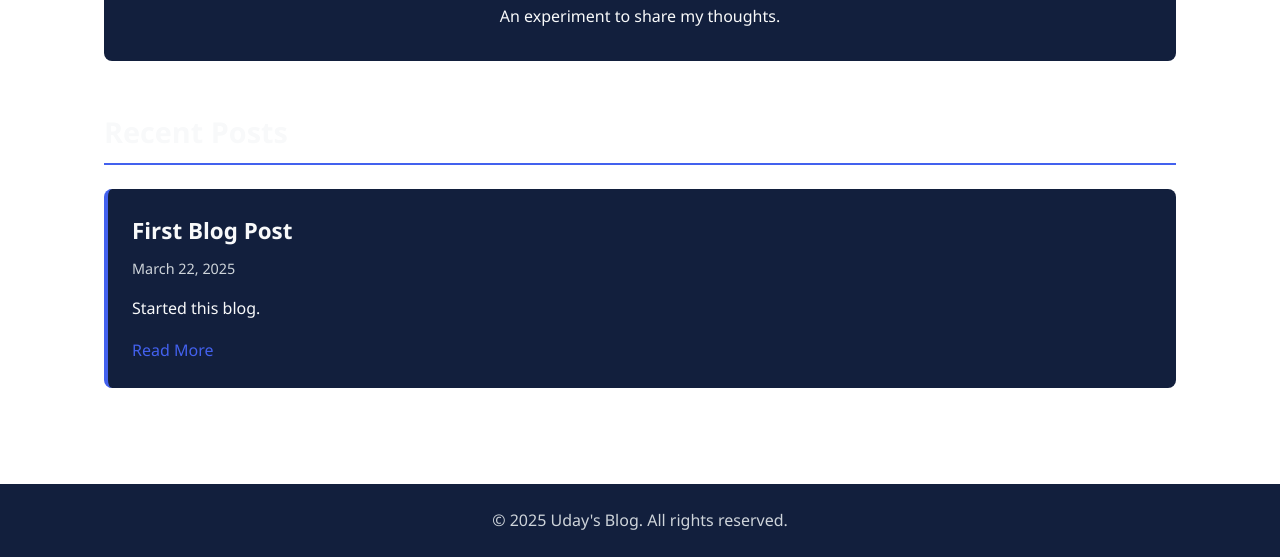
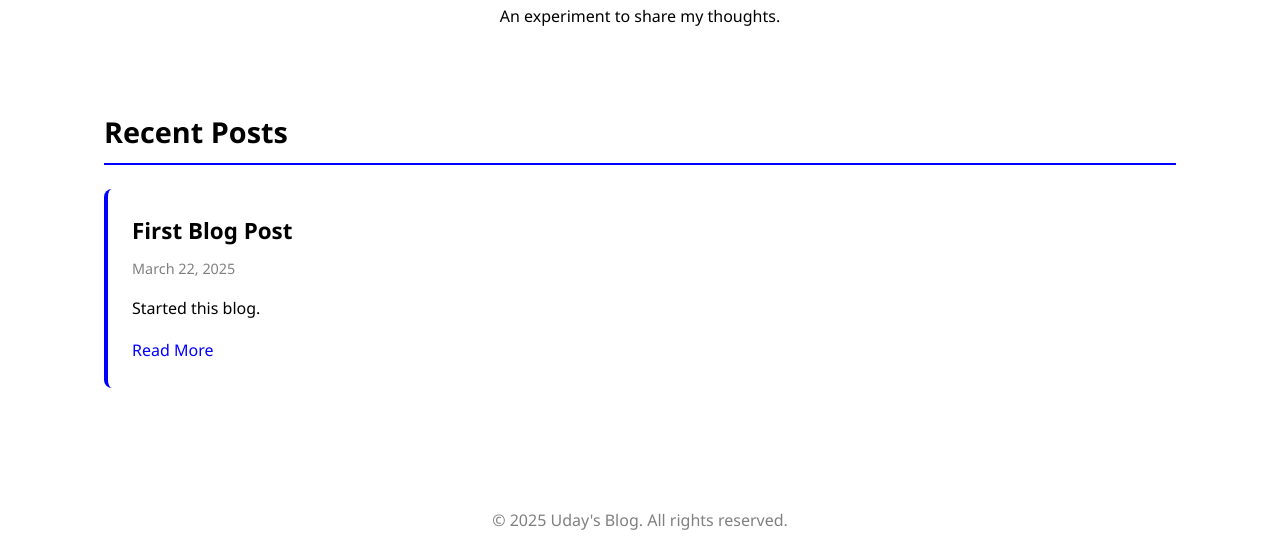
Before and after one commit to udaypande/blog, a plain HTML site: page index.html in a window 1280 px wide. Shown: the part 297-854 px from the top of the page. Drawn offline with Linux system fonts and the light colour scheme.

Commit message:
Update styles.css

```diff
--- a/styles.css
+++ b/styles.css
@@ -1,10 +1,10 @@
 /* Dark blue/black theme for Personal Blog */
 :root {
     --main-bg-color: white;
-    --secondary-bg-color: #121f3d;
-    --accent-color: #4361ee;
-    --text-color: #f8f9fa;
-    --secondary-text-color: #ced4da;
+    --secondary-bg-color: cream;
+    --accent-color: blue;
+    --text-color: black;
+    --secondary-text-color: gray;
 }
 
 * {
```
